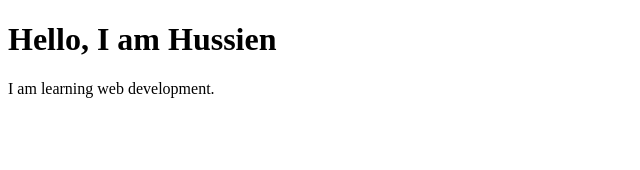
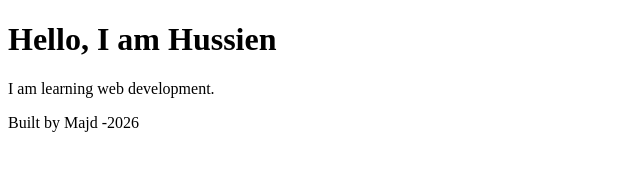
Before and after one commit to hussien-alkhalaf/student-portfolio, a plain HTML site: page index.html in a window 1280 px wide. Shown: the whole page, without its empty margins (0-640 px from the left). Drawn offline with Linux system fonts and the light colour scheme.

Commit message:
add footer

```diff
--- a/index.html
+++ b/index.html
@@ -7,5 +7,9 @@
 <body>
     <h1>Hello, I am Hussien</h1>
     <p>I am learning web development.</p>
+
+    <footer>
+      <p>Built by Majd -2026</p>
+    </footer>
 </body>
 </html>
```
